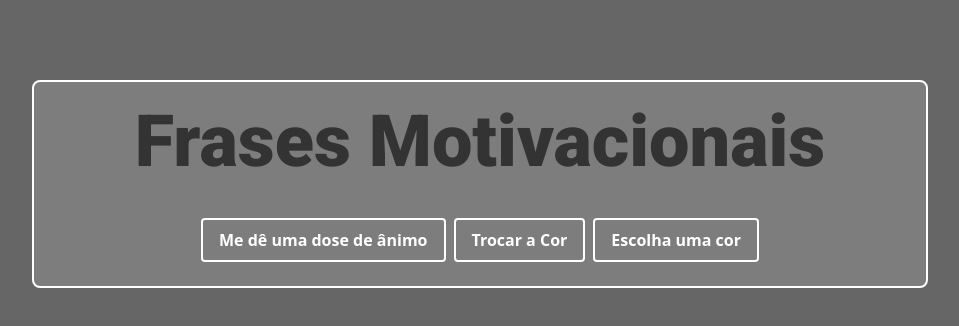
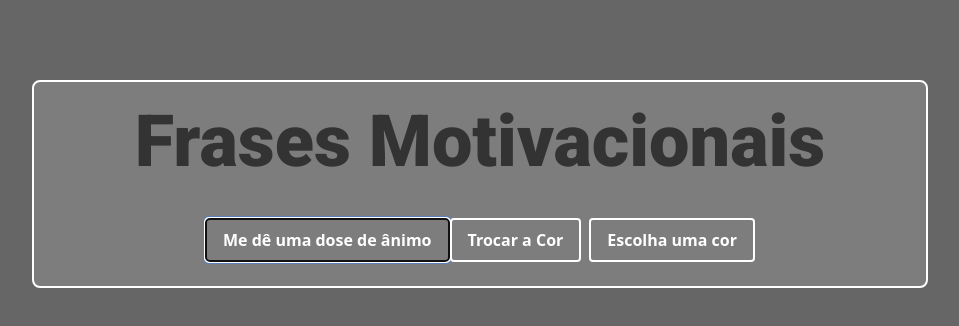
Before and after one commit to robertotcestari/codante-ts-no-react-exercicio, a React (Vite) app: page / in a window 1280 px wide. Shown: the top 326 px of the page, without its empty margins (160-1119 px from the left). Built offline with nearby package versions, Linux system fonts and the light colour scheme; the HTML template or start-up script is replaced by a standard one.

Commit message:
resolucao componentes flexiveis

```diff
--- a/src/App.tsx
+++ b/src/App.tsx
@@ -8,7 +8,7 @@ function App() {
   const [quote, setQuote] = useState<Quote | null>(null);
   const [bgColor, setBgColor] = useState('#666');
 
-  async function handleClick() {
+  async function handleChangeQuoteClick() {
     const quote = await fetchQuote();
     const color = await fetchRandomColor();
     setQuote(quote);
@@ -18,7 +18,11 @@ function App() {
   return (
     <main className="w-full min-h-screen " style={{ backgroundColor: bgColor }}>
       <section className="container px-10 py-20 mx-auto text-center">
-        <HeaderCard setBgColor={setBgColor} bgColor={bgColor} handleClick={handleClick} />
+        <HeaderCard
+          setBgColor={setBgColor}
+          bgColor={bgColor}
+          handleChangeQuoteClick={handleChangeQuoteClick}
+        />
         {quote && <QuoteCard quote={quote} />}
       </section>{' '}
     </main>
--- /dev/null
+++ b/src/components/Button.tsx
@@ -0,0 +1,20 @@
+import { ComponentPropsWithRef, forwardRef } from 'react';
+
+type ButtonProps = ComponentPropsWithRef<'button'>;
+
+const Button = forwardRef<HTMLButtonElement, ButtonProps>(function Button(
+  { children, ...props }: ButtonProps,
+  ref
+) {
+  return (
+    <button
+      ref={ref}
+      className="px-4 py-2 mt-10 font-bold text-white bg-transparent bg-gray-800 border-2 border-white rounded bg-opacity-10 focus:ring-2 focus:ring-blue-500 focus:ring-opacity-50"
+      {...props}
+    >
+      {children}
+    </button>
+  );
+});
+
+export default Button;
--- a/src/components/HeaderCard.tsx
+++ b/src/components/HeaderCard.tsx
@@ -1,13 +1,15 @@
+import { useEffect, useRef } from 'react';
 import { fetchRandomColor } from '../lib/services';
+import Button from './Button';
 
 type HeaderCardProps = {
-  handleClick: React.MouseEventHandler<HTMLButtonElement>;
+  handleChangeQuoteClick: React.MouseEventHandler<HTMLButtonElement>;
   bgColor: string;
   setBgColor: React.Dispatch<React.SetStateAction<string>>;
 };
 
 export default function HeaderCard({
-  handleClick,
+  handleChangeQuoteClick,
   bgColor,
   setBgColor,
 }: HeaderCardProps) {
@@ -15,6 +17,12 @@ export default function HeaderCard({
     const newColor = await fetchRandomColor();
     setBgColor(newColor.hex);
   }
+
+  const quoteButtonRef = useRef<HTMLButtonElement>(null)
+
+  useEffect(() => {
+    quoteButtonRef?.current?.focus()
+  }, [])
 
   return (
     <div className="w-full max-w-4xl px-10 py-6 mx-auto bg-white border-2 border-white rounded-lg bg-opacity-15 ">
@@ -24,24 +32,20 @@ export default function HeaderCard({
       >
         Frases Motivacionais
       </h1>
-      <button
-        onClick={handleClick}
-        className="px-4 py-2 mt-10 font-bold text-white bg-transparent bg-gray-800 border-2 border-white rounded bg-opacity-10 focus:outline-none focus:ring-2 focus:ring-white focus:ring-opacity-50"
-      >
-        Me dê uma dose de ânimo
-      </button>
-      <button
-        className="px-4 py-2 mt-10 ml-2 font-bold text-white bg-transparent bg-gray-800 border-2 border-white rounded bg-opacity-10 focus:outline-none focus:ring-2 focus:ring-white focus:ring-opacity-50"
-        onClick={handleChangeColorClick}
-      >
-        Trocar a Cor
-      </button>
+      <Button ref={quoteButtonRef} onClick={handleChangeQuoteClick}>Me dê uma dose de ânimo</Button>
+      <Button onClick={handleChangeColorClick}>Trocar a Cor</Button>
       <label
         htmlFor="color-changer"
         className="inline-flex items-center justify-center px-4 py-2 mt-10 ml-2 font-bold text-white bg-transparent bg-gray-800 border-2 border-white rounded cursor-pointer bg-opacity-10 focus:outline-none focus:ring-2 focus:ring-white focus:ring-opacity-50"
       >
         <span>Escolha uma cor</span>
-        <input onChange={(e) => setBgColor(e.currentTarget.value)} type="color" name="color-changer" id="color-changer" className='w-0 h-0' />
+        <input
+          onChange={(e) => setBgColor(e.currentTarget.value)}
+          type="color"
+          name="color-changer"
+          id="color-changer"
+          className="w-0 h-0"
+        />
       </label>
     </div>
   );
```
